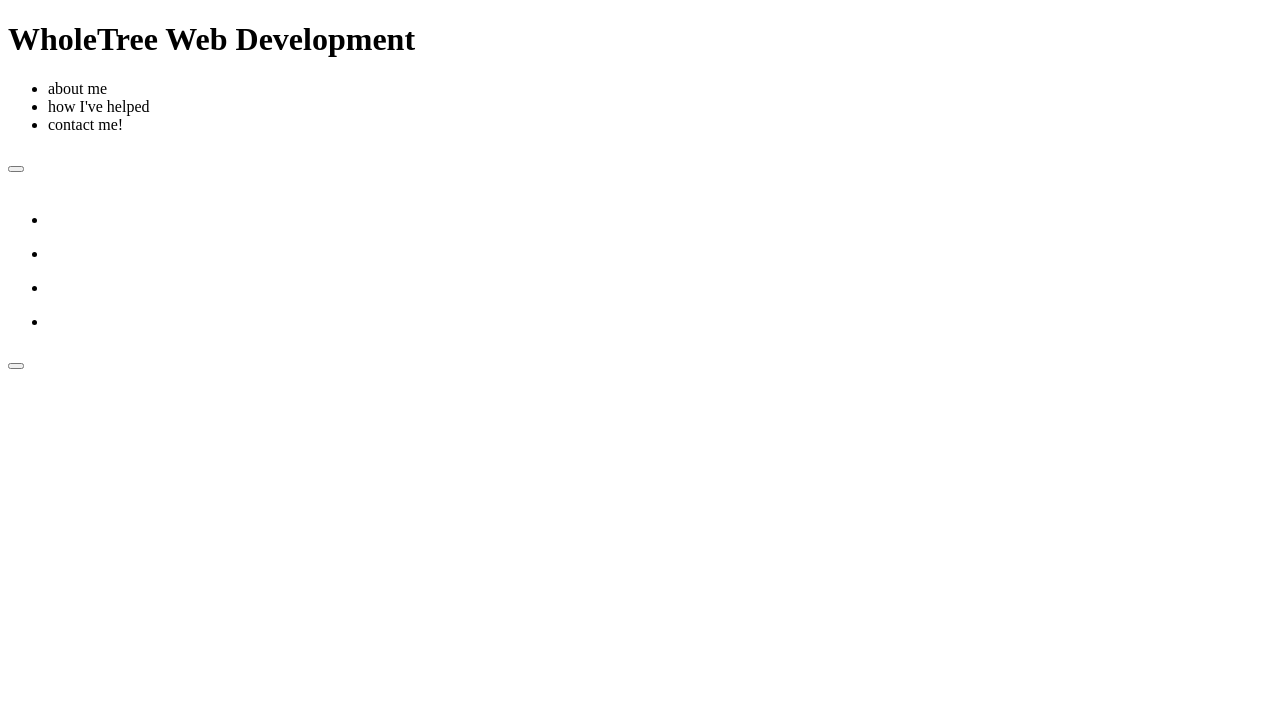
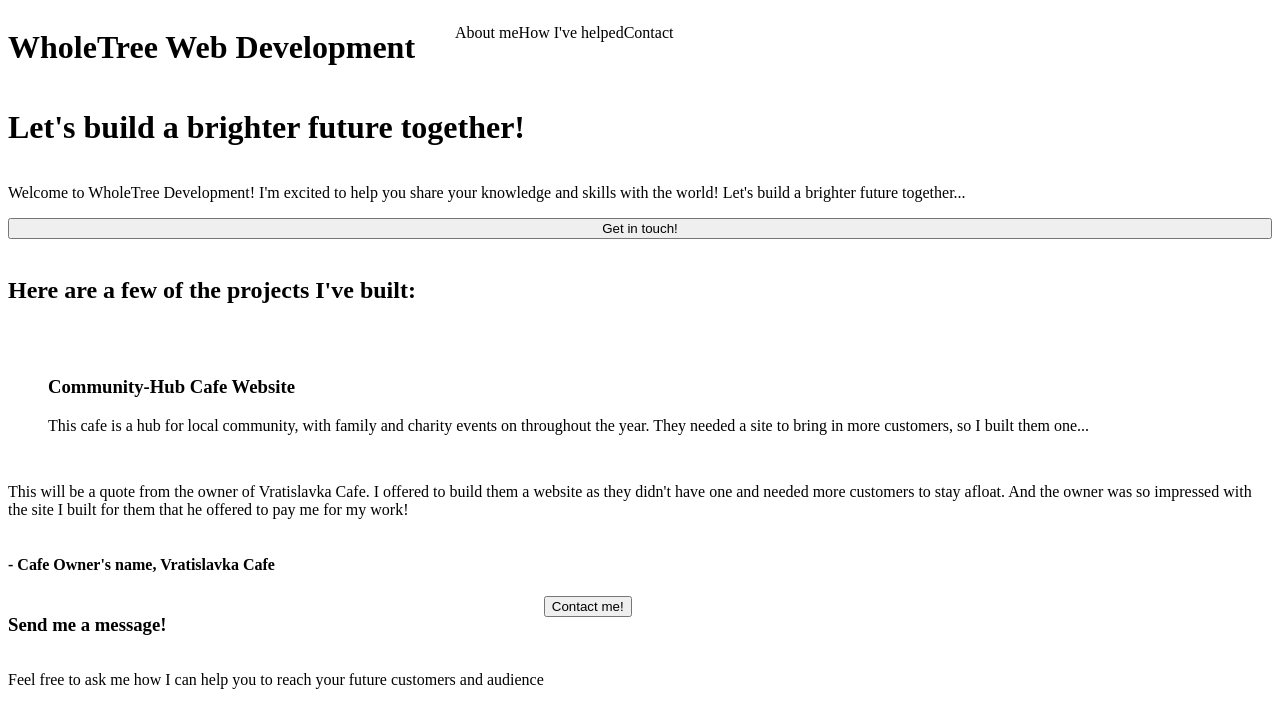
Before and after one commit to Sherab-Z/flexbox-landing-page, a website: page index.html in a window 1280 px wide. Drawn offline with Linux system fonts and the light colour scheme.

Commit message:
Create flex containers + flex-directions

```diff
--- a/index.html
+++ b/index.html
@@ -11,29 +11,33 @@
     <header>
       <h1 class="logo">WholeTree Web Development</h1>
       <ul class="topnav">
-        <li class="nav-link">about me</li>
-        <li class="nav-link">how I've helped</li>
-        <li class="nav-link">contact me!</li>
+        <li class="nav-link">About me</li>
+        <li class="nav-link">How I've helped</li>
+        <li class="nav-link">Contact</li>
       </ul>
     </header>
 
     <main>
       <div class="hero-section">
         <div class="hero-left">
-          <h1></h1>
-          <p></p>
-          <button title="Get in touch!"></button>
+          <h1>Let's build a brighter future together!</h1>
+          <p>Welcome to WholeTree Development! I'm excited to help you share your knowledge and skills with the world! Let's build a brighter future together...</p>
+          <button title="Contact me!">Get in touch!</button>
         </div>
         <div class="hero-right">
           <img src="" alt="" />
         </div>
       </div>
       <div class="projects-section">
-        <h2></h2>
+        <h2>Here are a few of the projects I've built:</h2>
         <ul class="projects">
           <li class="proj-card card-1">
-            <img src="" alt="" class="proj-img" />
-            <p class="proj-text"></p>
+            <div class="card-img-div">
+              <img src="" alt="" class="proj-img" />
+            </div>
+
+            <h3>Community-Hub Cafe Website</h3>
+            <p class="proj-text">This cafe is a hub for local community, with family and charity events on throughout the year. They needed a site to bring in more customers, so I built them one...</p>
           </li>
           <li class="proj-card card-2">
             <img src="" alt="" class="proj-img" />
@@ -51,19 +55,24 @@
       </div>
 
       <div class="testimonials-section">
-        <p class="testimonial"></p>
-        <h4 class="customer-name"></h4>
+        <p class="testimonial">This will be a quote from the owner of Vratislavka Cafe. I offered to build them a website as they didn't have one and needed more customers to stay afloat. And the owner was so impressed with the site I built for them that he offered to pay me for my work! </p>
+        <h4 class="customer-name">- Cafe Owner's name, Vratislavka Cafe</h4>
       </div>
 
       <div class="cta-section">
         <div class="cta-left">
-          <h3 class="cta-heading"></h3>
-          <p class="cta-text"></p>
+          <h3 class="cta-heading">Send me a message!</h3>
+          <p class="cta-text">Feel free to ask me how I can help you to reach your future customers and audience</p>
         </div>
-        <button title="Get in touch!" class="cta-btn"></button>
+        <div class="cta-right">
+          <button title="Get in touch!" class="cta-btn">Contact me!</button>
+        </div>
+
       </div>
     </main>
 
-    <footer></footer>
+    <footer>
+      <p></p>
+    </footer>
   </body>
 </html>
--- /dev/null
+++ b/package.json
@@ -0,0 +1,5 @@
+{
+  "dependencies": {
+    "normalize.css": "^8.0.1"
+  }
+}
--- a/style.css
+++ b/style.css
@@ -0,0 +1,25 @@
+body,
+header,
+header .topnav,
+main,
+.hero-section,
+.hero-left,
+.projects-section,
+.projects,
+.project-card,
+.testimonials-section,
+.testimonial,
+.cta-section,
+.cta-left,
+.cta-right {
+  display: flex;
+  flex-direction: column;
+  list-style: none;
+}
+
+header,
+header .topnav,
+.projects,
+.cta-section {
+  flex-direction: row;
+}
```
Also changed, not shown: design guides/01.png (added), design guides/02.png (added), 1 other file.
